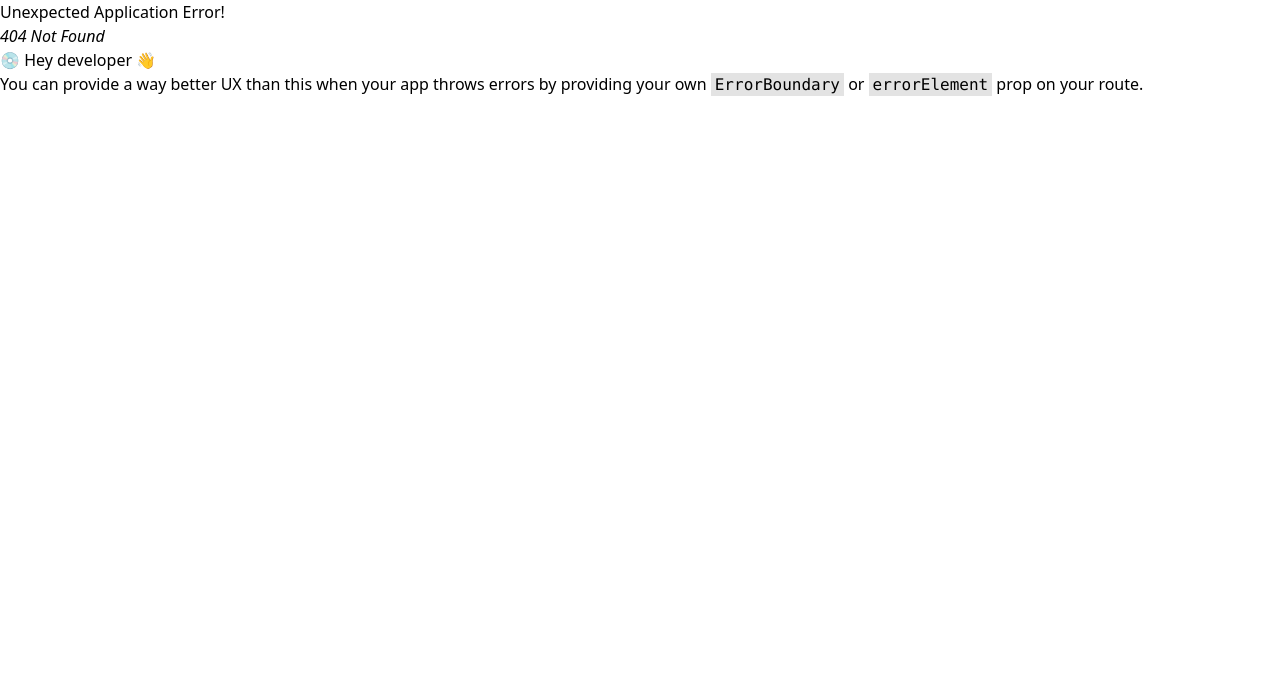
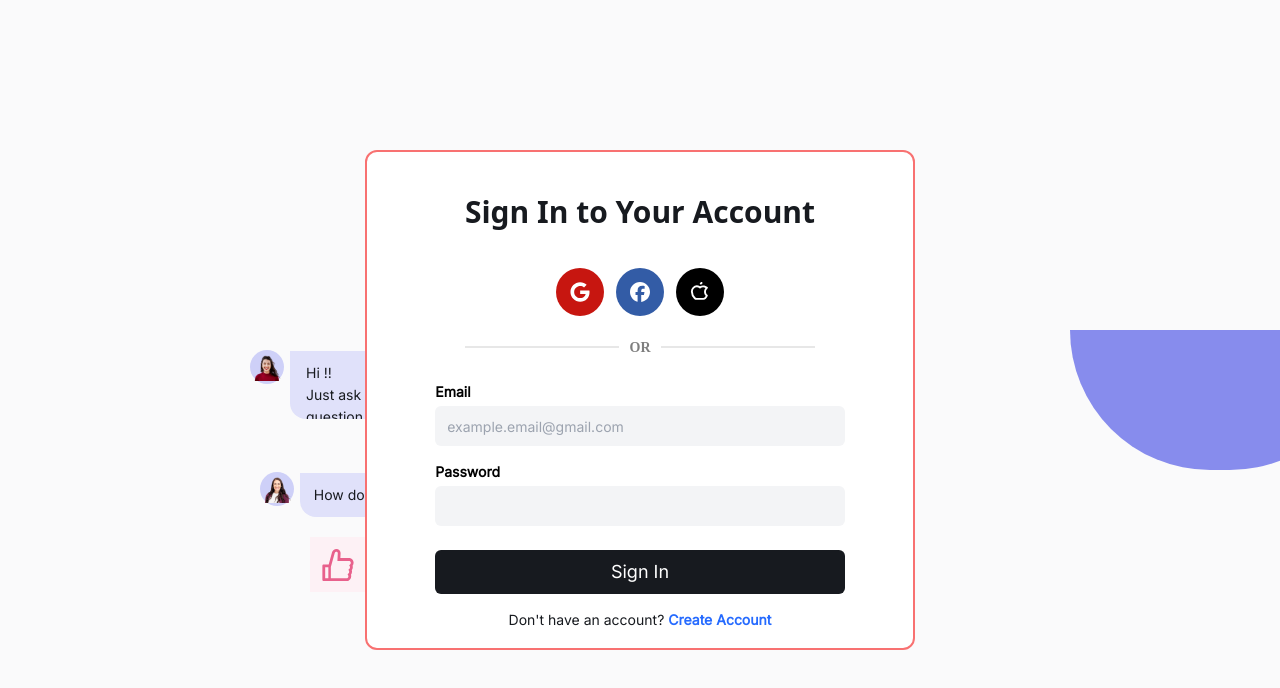
Before and after one commit to SutirthaDey/talkgpt-fe, a React (Create React App) app: page /login in a window 1280 px wide. Before the commit this address had no page. Shown: the top 688 px of the page. Built offline with nearby package versions, Linux system fonts and the light colour scheme.

Commit message:
Login / Sign Up Screen Added

```diff
--- a/public/index.html
+++ b/public/index.html
@@ -9,7 +9,6 @@
       name="description"
       content="Web site created using create-react-app"
     />
-    <link rel="apple-touch-icon" href="%PUBLIC_URL%/logo192.png" />
     <!--
       manifest.json provides metadata used when your web app is installed on a
       user's mobile device or desktop. See https://developers.google.com/web/fundamentals/web-app-manifest/
--- a/src/components/LandingElements.jsx
+++ b/src/components/LandingElements.jsx
@@ -27,11 +27,10 @@ const LandingElements = () => {
         width="25"
         height="20"
         fill="currentColor"
-        class="bi bi-triangle"
+        className="bi bi-triangle absolute top-[675px] left-[1510px]"
         stroke="#636AE8FF"
-        stroke-width="1.5"
+        strokeWidth="1.5"
         viewBox="0 0 16 16"
-        className="absolute top-[675px] left-[1510px]"
       >
         <path d="M7.938 2.016A.13.13 0 0 1 8.002 2a.13.13 0 0 1 .063.016.15.15 0 0 1 .054.057l6.857 11.667c.036.06.035.124.002.183a.2.2 0 0 1-.054.06.1.1 0 0 1-.066.017H1.146a.1.1 0 0 1-.066-.017.2.2 0 0 1-.054-.06.18.18 0 0 1 .002-.183L7.884 2.073a.15.15 0 0 1 .054-.057m1.044-.45a1.13 1.13 0 0 0-1.96 0L.165 13.233c-.457.778.091 1.767.98 1.767h13.713c.889 0 1.438-.99.98-1.767z" />
       </svg>
--- a/src/features/Auth/AuthWrapper.js
+++ /dev/null
@@ -1,29 +0,0 @@
-import React from "react";
-
-const AuthWrapper = () => {
-  return (
-    <div className="h-[450px] w-[550px] bg-white absolute top-1/2 left-1/2 transform -translate-x-1/2 -translate-y-1/2 border-2 border-red-400 rounded-xl text-center z-20">
-      <img
-        src="/assests/selection.png"
-        alt="jelly"
-        className="mx-auto mt-8"
-      ></img>
-      <h1 className="text-[32px]  font-archivo  text-[#171A1FFF] font-semibold tracking-[0.020em] mt-1">
-        Unleash AnyChat Conversations
-      </h1>
-      <p className="font-inter text-[16px] font-[400px] text-[#9095A0FF] mt-2 leading-6">
-        To Continue, kindly log in with your account
-      </p>
-      <div className="h-30 w-full flex flex-col px-36 justify-center gap-3 mt-10">
-        <button className="h-[52px] w-30 bg-[#171A1FFF] text-white rounded-md font-[400px] font-inter leading-7 text-lg hover:bg-[#272c35]">
-          Sign up
-        </button>
-        <button className="h-[52px] w-30 mx-10  text-[#171A1FFF] font-[400px] font-inter leading-7 text-lg hover:bg-[#ececec]">
-          Sign in
-        </button>
-      </div>
-    </div>
-  );
-};
-
-export default AuthWrapper;
--- /dev/null
+++ b/src/features/Auth/AuthWrapper.jsx
@@ -0,0 +1,24 @@
+import React from "react";
+import SocialAuth from "./SocialAuth";
+import ManualAuth from "./ManualAuth";
+
+const AuthWrapper = ({ type }) => {
+  return (
+    <div className="h-[500px] w-[550px] bg-white absolute top-1/2 left-1/2 transform -translate-x-1/2 -translate-y-1/2 border-2 border-red-400 rounded-xl flex flex-col z-20 text-center">
+      <h1 className="text-3xl leading-10 font-Archivo  text-[#171A1FFF] font-bold mt-10">
+        {type === "signup" ? "Create Your Account" : "Sign In to Your Account"}
+      </h1>
+      <SocialAuth />
+      <div className="mx-auto flex justify-center">
+        <img
+          src="/assests/svg/DividerLine.svg"
+          alt="ruler"
+          className="w-[350px]"
+        />
+      </div>
+      <ManualAuth type={type} />
+    </div>
+  );
+};
+
+export default AuthWrapper;
--- /dev/null
+++ b/src/features/Auth/ManualAuth.jsx
@@ -0,0 +1,75 @@
+import React from "react";
+import { useNavigate } from "react-router-dom";
+
+const ManualAuth = ({ type }) => {
+  const navigate = useNavigate();
+
+  const handleSubmit = (e) => {
+    e.preventDefault();
+    console.log(e.target.email.value);
+    console.log(e.target.password.value);
+  };
+
+  return (
+    <div className="w-3/4 h-44 mx-auto flex flex-col mt-5">
+      <form onSubmit={handleSubmit} className="flex flex-col gap-4">
+        <div className="flex flex-col gap-1">
+          <label
+            className="text-left text-sm font-inter font-semibold"
+            htmlFor="email"
+          >
+            Email
+          </label>
+          <input
+            id="email"
+            placeholder="example.email@gmail.com"
+            className=" bg-[#F3F4F6FF] font-inter outline-none h-10 px-3 text-sm hover:bg-[#E5E7EBFF] focus:bg-[#E5E7EBFF] focus:outline-none focus:border-2 focus:border-blue-400 rounded-md transform"
+          ></input>
+        </div>
+
+        <div className="flex flex-col gap-1">
+          <label
+            className="text-left text-sm font-inter font-semibold"
+            htmlFor="password"
+          >
+            Password
+          </label>
+          <input
+            id="password"
+            className=" bg-[#F3F4F6FF] font-inter outline-none h-10 px-3 text-sm hover:bg-[#E5E7EBFF] focus:bg-[#E5E7EBFF] focus:outline-none focus:border-2 focus:border-blue-400 rounded-md transform"
+          ></input>
+        </div>
+
+        <button
+          type="submit"
+          className="bg-[#171A1FFF] text-white p-2 rounded-md font-inter h-11 flex justify-center items-center text-lg px-4 mt-2 hover:bg-[#262A33FF]"
+        >
+          {type === "signup" ? "Sign Up" : "Sign In"}
+        </button>
+        {type === "signup" ? (
+          <p className="text-sm font-inter text-[#171A1FFF">
+            Already have an account?{" "}
+            <span
+              className="text-[#266bff] font-semibold cursor-pointer hover:underline"
+              onClick={() => navigate("/login")}
+            >
+              Sign In
+            </span>
+          </p>
+        ) : (
+          <p className="text-sm font-inter text-[#171A1FFF]">
+            Don't have an account?{" "}
+            <span
+              className="text-[#266bff] font-semibold cursor-pointer hover:underline"
+              onClick={() => navigate("/signup")}
+            >
+              Create Account
+            </span>
+          </p>
+        )}
+      </form>
+    </div>
+  );
+};
+
+export default ManualAuth;
--- /dev/null
+++ b/src/features/Auth/SocialAuth.jsx
@@ -0,0 +1,23 @@
+import React from "react";
+import { FaFacebook, FaGoogle } from "react-icons/fa6";
+import { PiAppleLogoBold } from "react-icons/pi";
+
+const SocialAuth = () => {
+  return (
+    <div>
+      <div className="w-full flex justify-center items-center mt-5 h-20 gap-3">
+        <button className="h-12 w-12 flex justify-center items-center rounded-full bg-[#C71610FF] hover:bg-[#8A0F0BFF]">
+          <FaGoogle className="text-white size-5" />
+        </button>
+        <button className="h-12 w-12 flex justify-center items-center rounded-full bg-[#335CA6FF] hover:bg-[#233F72FF]">
+          <FaFacebook className="text-white size-5" />
+        </button>
+        <button className="h-12 w-12 flex justify-center items-center rounded-full bg-[#000000] hover:bg-[#353535]">
+          <PiAppleLogoBold className="text-white size-5" />
+        </button>
+      </div>
+    </div>
+  );
+};
+
+export default SocialAuth;
--- /dev/null
+++ b/src/features/Auth/ToAuth.jsx
@@ -0,0 +1,37 @@
+import React from "react";
+import { useNavigate } from "react-router-dom";
+
+const ToAuth = () => {
+  const navigate = useNavigate();
+  return (
+    <div className="h-[450px] w-[550px] bg-white absolute top-1/2 left-1/2 transform -translate-x-1/2 -translate-y-1/2 border-2 border-red-400 rounded-xl flex flex-col justify-center items-center z-20">
+      <img
+        src="/assests/selection.png"
+        alt="jelly"
+        className="mx-auto mt-8"
+      ></img>
+      <h1 className="text-[32px]  font-archivo  text-[#171A1FFF] font-semibold tracking-[0.020em] mt-1">
+        Unleash AnyChat Conversations
+      </h1>
+      <p className="font-inter text-[16px] font-[400px] text-[#9095A0FF] mt-2 leading-6">
+        To Continue, kindly log in with your account
+      </p>
+      <div className="h-30 w-full flex flex-col px-36 justify-center gap-3 mt-10">
+        <button
+          onClick={() => navigate("/signup")}
+          className="h-[52px] w-30 bg-[#171A1FFF] text-white rounded-md font-[400px] font-inter leading-7 text-lg hover:bg-[#272c35]"
+        >
+          Sign up
+        </button>
+        <button
+          onClick={() => navigate("/login")}
+          className="h-[52px] w-30 mx-10  text-[#171A1FFF] font-[400px] font-inter leading-7 text-lg hover:bg-[#ececec]"
+        >
+          Sign in
+        </button>
+      </div>
+    </div>
+  );
+};
+
+export default ToAuth;
--- a/src/pages/LandingPage.jsx
+++ b/src/pages/LandingPage.jsx
@@ -1,11 +1,11 @@
 import React from "react";
-import AuthWrapper from "../features/Auth/AuthWrapper";
 import LandingElements from "../components/LandingElements";
+import { Outlet } from "react-router-dom";
 
 const LandingPage = () => {
   return (
     <div className="h-screen w-screen bg-[#FAFAFBFF] relative overflow-hidden">
-      <AuthWrapper />
+      <Outlet />
       <LandingElements />
     </div>
   );
```
Also changed, not shown: src/router/routes.js (+16 -0 lines), public/assests/svg/DividerLine.svg (added), public/manifest.json.
